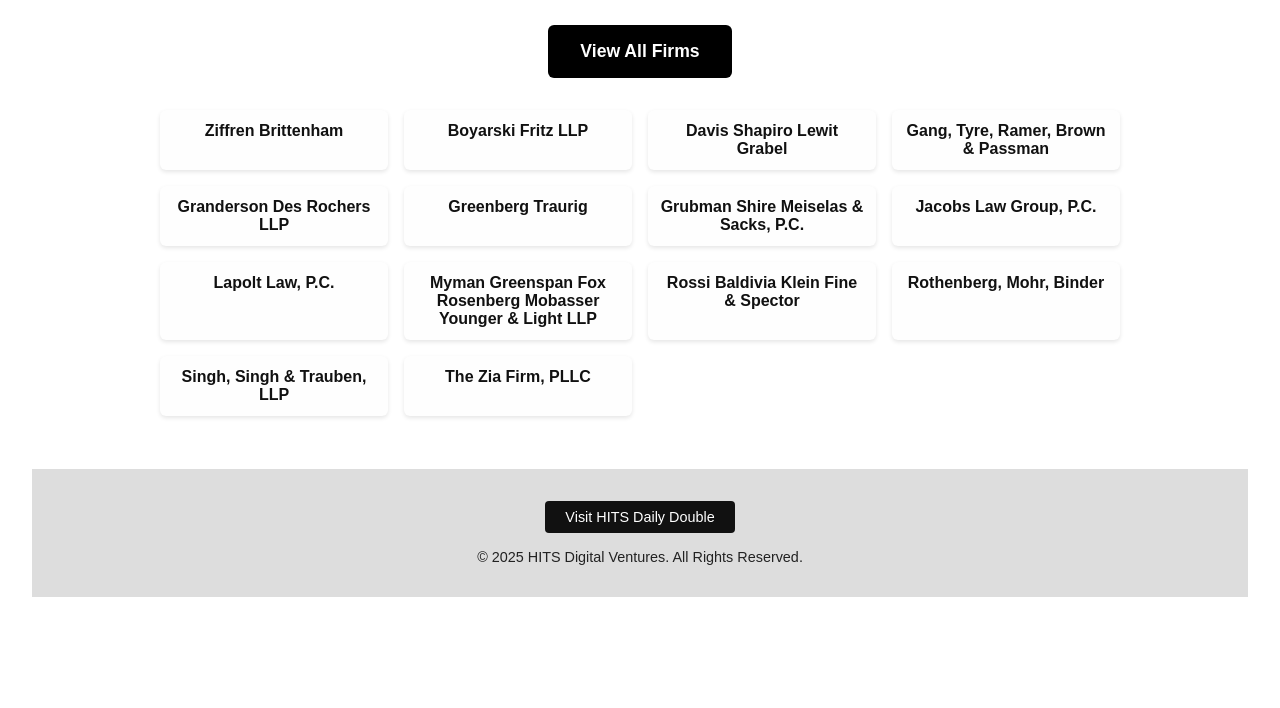
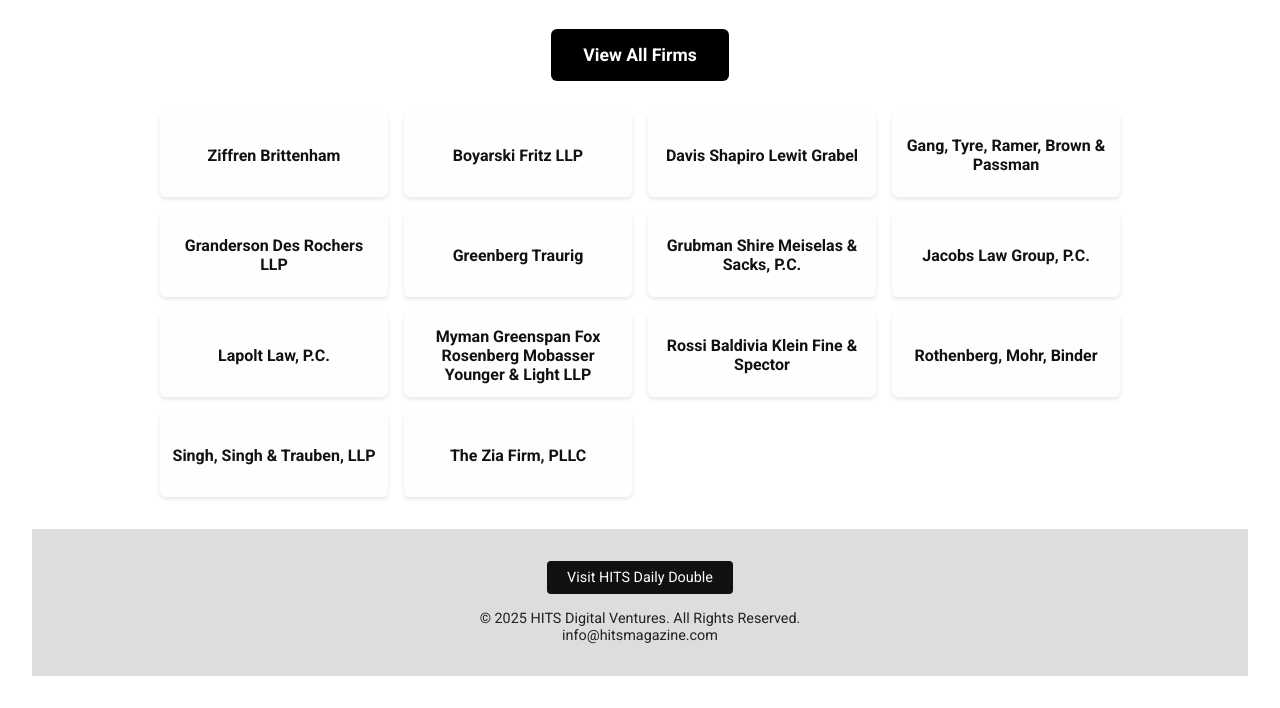
Before and after one commit to hitsdd/HITS-Mag-PDFs, a plain HTML site: page viewer/law-special-2025.html in a window 1280 px wide. Shown: the part 235-943 px from the top of the page. Before the commit the page ends 864 px from the top, so only its background shows below. Drawn offline with Linux system fonts and the light colour scheme.

Commit message:
more design tweaks

```diff
--- a/viewer/law-special-2025.html
+++ b/viewer/law-special-2025.html
@@ -3,9 +3,10 @@
 <head>
   <meta charset="UTF-8" />
   <title>Law Special 2025 – Viewer</title>
+  <link href="https://fonts.googleapis.com/css2?family=Roboto:wght@400;700&display=swap" rel="stylesheet" />
   <style>
     body {
-      font-family: sans-serif;
+      font-family: 'Roboto', sans-serif;
       background: #ffffff;
       margin: 0;
       padding: 2rem;
@@ -45,19 +46,27 @@
       text-decoration: none;
       text-align: center;
       transition: background 0.3s;
+      display: inline-block;
     }
     .view-all-button:hover {
       background: #444;
+    }
+    .firm-grid-container {
+      display: flex;
+      justify-content: center;
+      margin-bottom: 2rem;
     }
     .firm-grid {
       display: grid;
       grid-template-columns: repeat(auto-fill, minmax(220px, 1fr));
       gap: 1rem;
       max-width: 960px;
-      margin: 0 auto;
+      width: 100%;
     }
     .firm-grid a {
-      display: block;
+      display: flex;
+      justify-content: center;
+      align-items: center;
       background: #fefefe;
       color: #111;
       padding: 0.75rem;
@@ -67,6 +76,7 @@
       font-weight: bold;
       box-shadow: 0 2px 4px rgba(0,0,0,0.1);
       transition: background 0.2s;
+      min-height: 60px;
     }
     .firm-grid a:hover {
       background: #ececec;
@@ -102,6 +112,7 @@
     <a href="/pdfs/1427-lawspec-2025-all-firms.pdf" target="_blank" class="view-all-button">View All Firms</a>
   </div>
 
+  <div class="firm-grid-container">
     <div class="firm-grid">
       <a href="/pdfs/1427-lawspec-2025-ziffren.pdf" target="_blank">Ziffren Brittenham</a>
       <a href="/pdfs/1427-lawspec-2025-boyarski.pdf" target="_blank">Boyarski Fritz LLP</a>
@@ -118,10 +129,12 @@
       <a href="/pdfs/1427-lawspec-2025-singh.pdf" target="_blank">Singh, Singh & Trauben, LLP</a>
       <a href="/pdfs/1427-lawspec-2025-zia.pdf" target="_blank">The Zia Firm, PLLC</a>
     </div>
+  </div>
 
   <footer>
     <a class="footer-link" href="https://hitsdailydouble.com" target="_blank">Visit HITS Daily Double</a><br />
     © 2025 HITS Digital Ventures. All Rights Reserved.<br />
+    info@hitsmagazine.com
   </footer>
 </body>
 </html>
```
Lines whose indentation alone changed are shown as unchanged.
